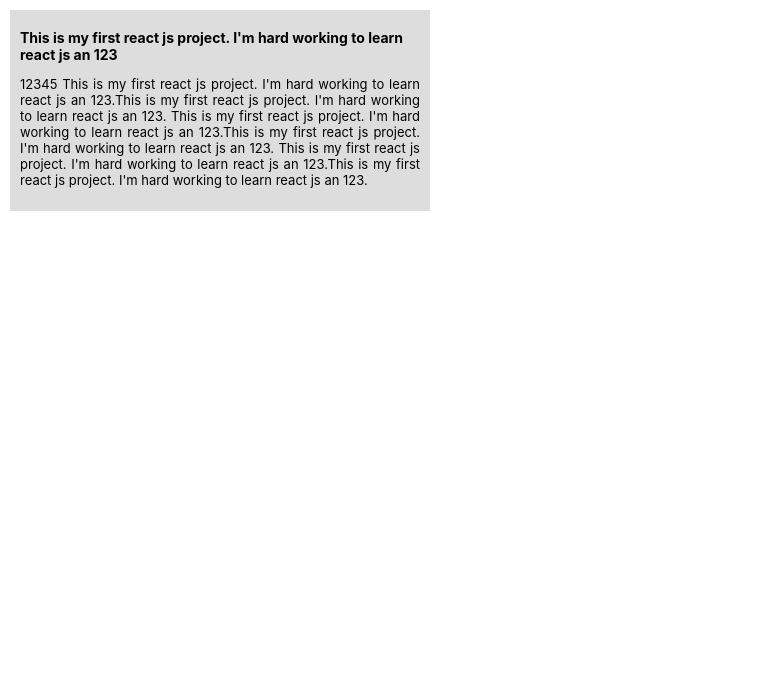
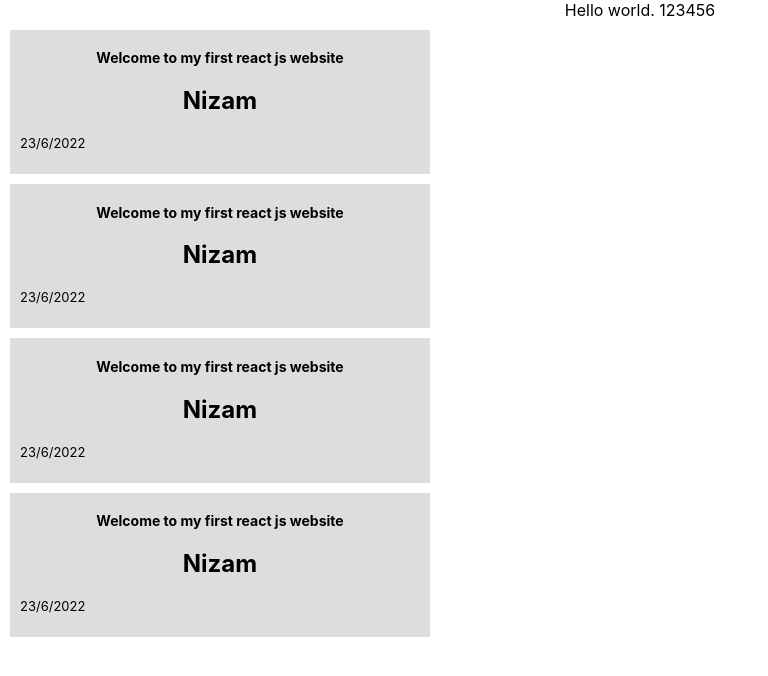
Before and after one commit to nizam432/react_js, a React (Create React App) app: page / in a window 1280 px wide. Shown: the top 676 px of the page, without its empty margins (0-768 px from the left). Built offline with nearby package versions, Linux system fonts and the light colour scheme.

Commit message:
App js file update

```diff
--- a/src/App.js
+++ b/src/App.js
@@ -1,23 +1,16 @@
+import React from 'react';
 import logo from './logo.svg';
 import './App.css';
+import Card from './components/Card';
 
 function App() {
   return (
     <div className="App">
-      <header className="App-header">
-        <img src={logo} className="App-logo" alt="logo" />
-        <p>
-          Edit <code>src/App.js</code> and save to reload.
-        </p>
-        <a
-          className="App-link"
-          href="https://reactjs.org"
-          target="_blank"
-          rel="noopener noreferrer"
-        >
-          Learn React
-        </a>
-      </header>
+      Hello world. 123456
+      <Card />
+      <Card />
+      <Card />
+      <Card />
     </div>
   );
 }
--- /dev/null
+++ b/src/components/Card.js
@@ -0,0 +1,20 @@
+
+import ReactDOM from 'react-dom/client';
+
+const date=new Date();
+const name="Nizam";
+const root = ReactDOM.createRoot(document.getElementById('root'));
+const day=date.getDate();
+const month=date.getMonth();
+const year=date.getFullYear();
+
+function Card(){
+    return<div className='Card'>
+      <h1 >Welcome to my first react js website</h1>
+      <h2>{name}</h2>
+      <p>{day+"/"+month+"/"+year}</p>
+    </div>
+
+  }
+
+  export default Card;
--- a/src/index.css
+++ b/src/index.css
@@ -12,7 +12,7 @@ code {
     monospace;
 }
 
-.card{
+.Card{
   background: #ddd;
   color:#000;
   padding: 10px;
@@ -20,13 +20,13 @@ code {
   margin: 10px;
 }
 
-.card h1{
+.Card h1{
   font-size: 14px;
   font-weight: bold;
 }
 
 
-.card p{
+.Card p{
   font-size: 13px;
   text-align: justify;
 }
--- a/src/index.js
+++ b/src/index.js
@@ -1,21 +1,13 @@
 import React from 'react';
 import ReactDOM from 'react-dom/client';
 import './index.css';
-//import App from './App';
+import App from './App';
 import reportWebVitals from './reportWebVitals';
-
+//import Card from './components/Card';
 const root = ReactDOM.createRoot(document.getElementById('root'));
 root.render(
   <React.StrictMode>
-    <div className='card'>
-      <h1>This is my first react js project. I'm hard working to learn react js an 123</h1>
-      <p>
-       12345 This is my first react js project. I'm hard working to learn react js an 123.This is my first react js project. I'm hard working to learn react js an 123.
-        This is my first react js project. I'm hard working to learn react js an 123.This is my first react js project. I'm hard working to learn react js an 123.
-        This is my first react js project. I'm hard working to learn react js an 123.This is my first react js project. I'm hard working to learn react js an 123.
-      </p>
-    </div>
-
+    <App />
   </React.StrictMode>
 );
 
```
Also changed, not shown: 1 other file (tests, documents, lock files or other folders).
